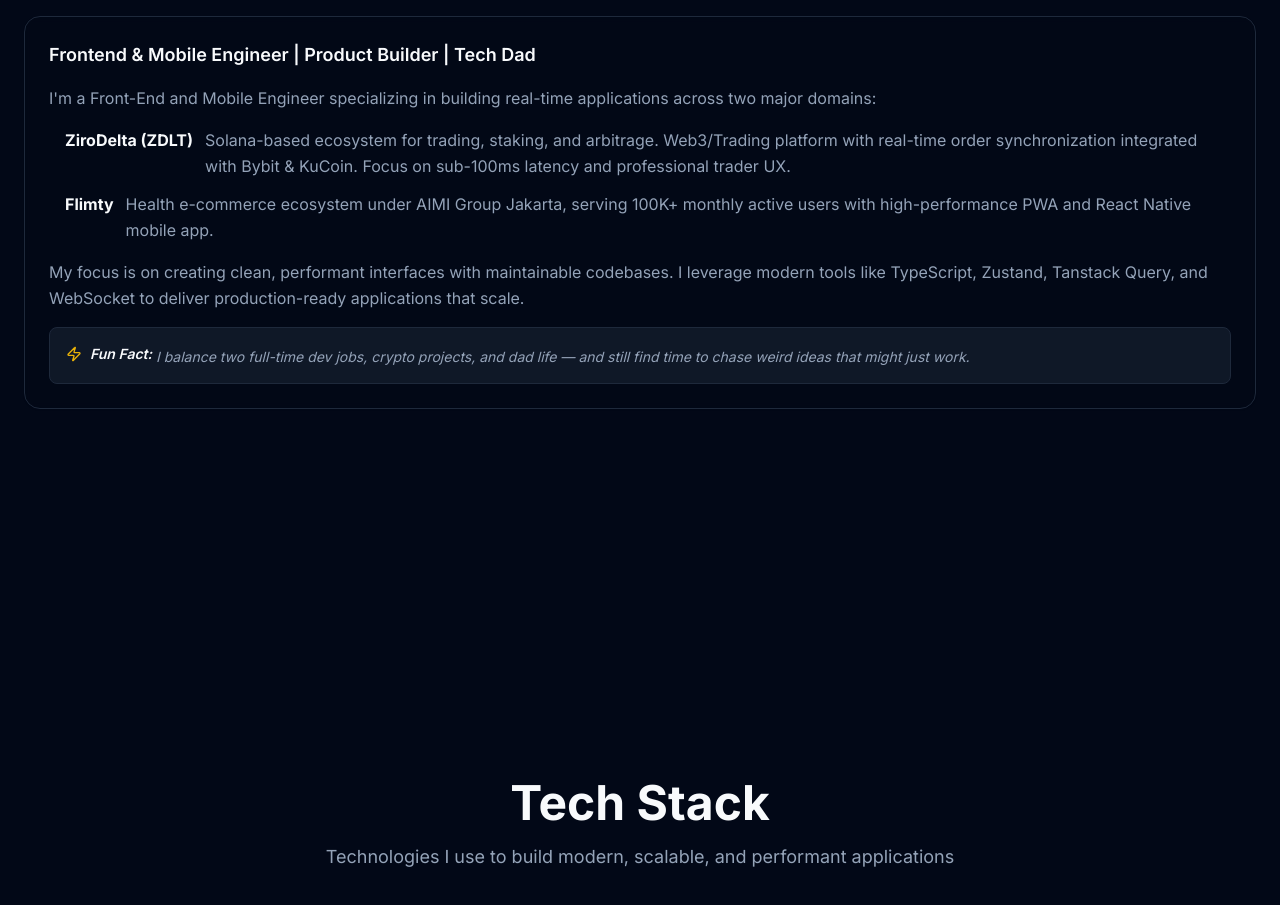
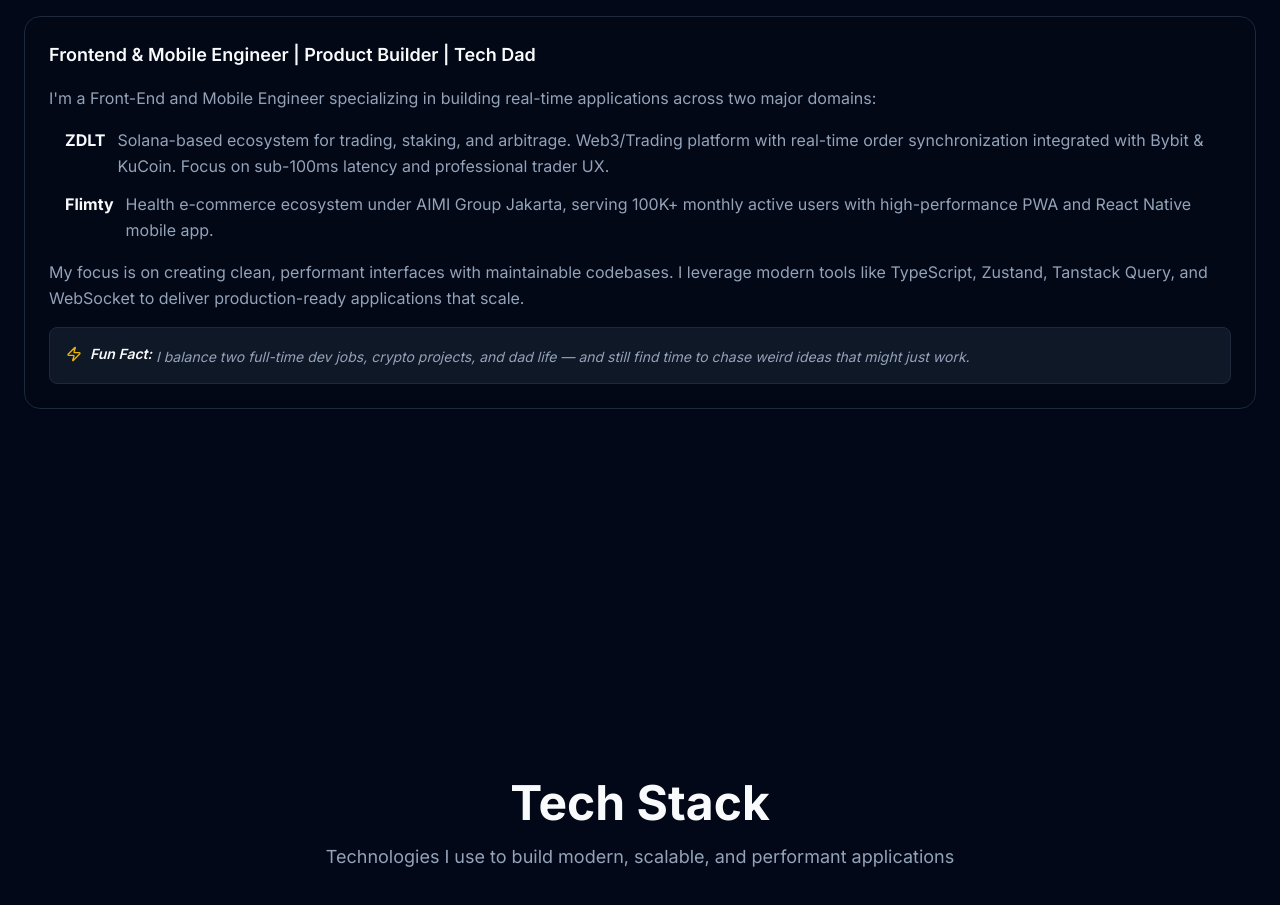
Before and after one commit to hematenergi/hematenergi.github.io, a Next.js app: page / in a window 1280 px wide. Shown: the part 1100-2005 px from the top of the page. Built offline with nearby package versions, Linux system fonts and the light colour scheme.

Commit message:
fix: remove redundant text from ZDLT description in About section

```diff
--- a/components/sections/About.tsx
+++ b/components/sections/About.tsx
@@ -23,7 +23,7 @@
             <ul className="space-y-3 ml-4 list-none">
               <li className="flex items-start gap-3">
                 <span className="font-bold flex-shrink-0 text-primary">
-                  ZiroDelta (ZDLT)
+                  ZDLT
                 </span>
                 <span>
                   Solana-based ecosystem for trading, staking, and arbitrage.
```
